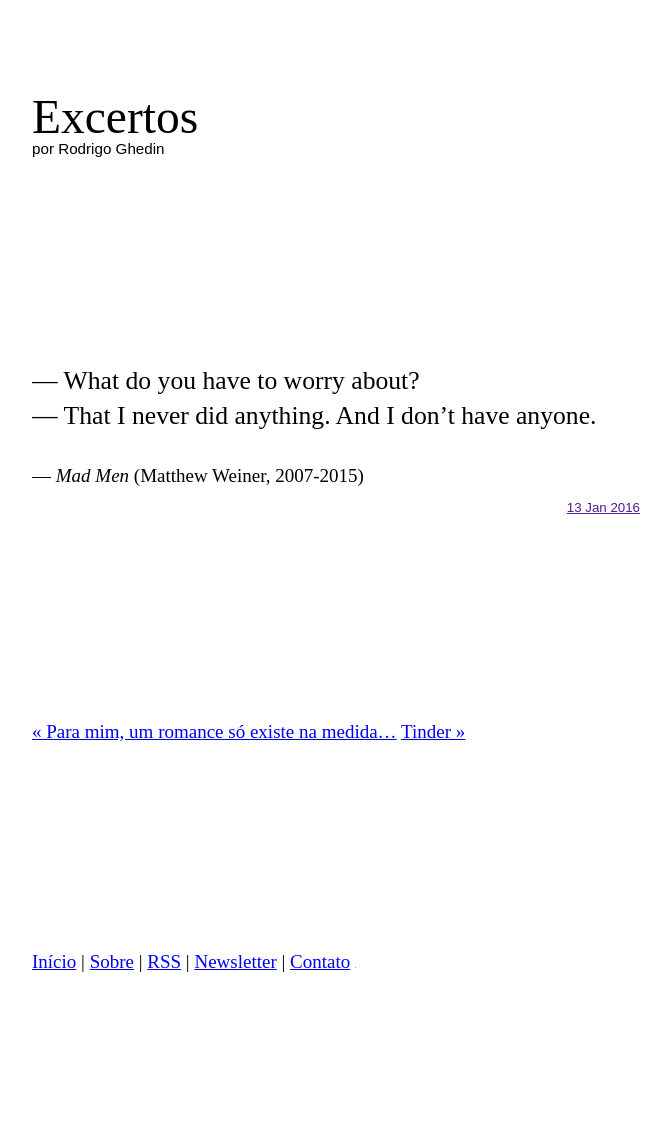
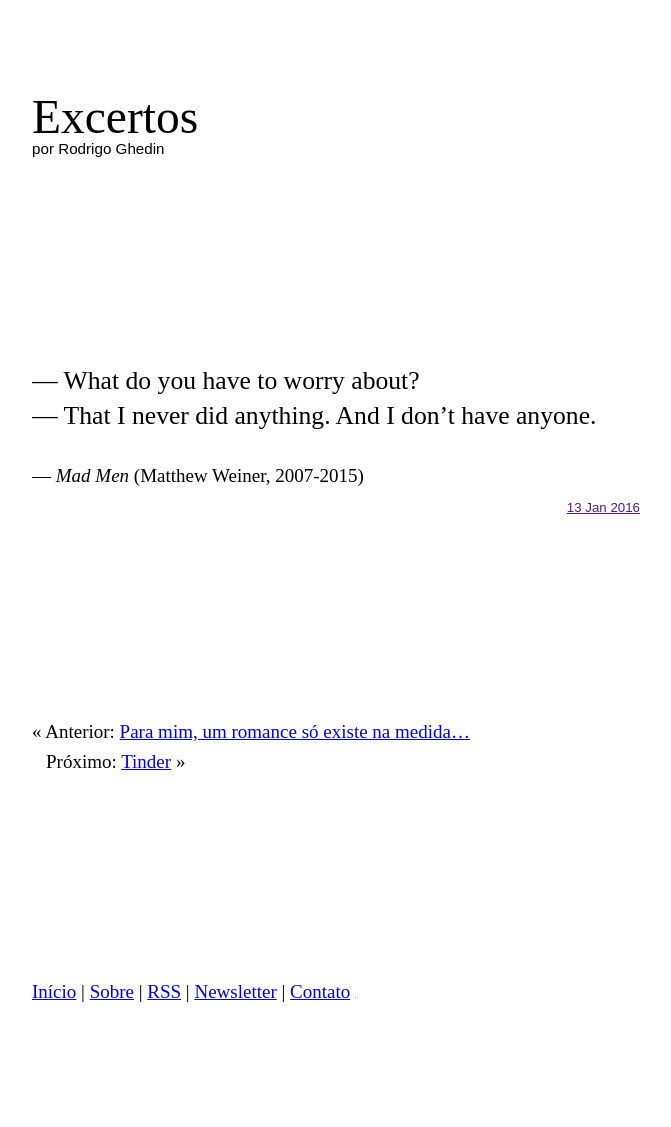
Before and after one commit to rghedin/rghedin.github.io, a Jekyll site: the page built from _posts/2016-01-13-what-do-you-have-to-worry-about.md, in a window 1280 px wide. Shown: the whole page, without its empty margins (304-975 px from the left). Built offline with Jekyll 4.4.1, drawn with Linux system fonts in a browser that asks for light colours; before the commit the page ends 1097 px from its top, so only the background shows below that.

Commit message:
Correção dos links de post anterior e próximo, de novo

```diff
--- a/_layouts/quote.html
+++ b/_layouts/quote.html
@@ -15,9 +15,9 @@ layout: default
 
 		<div class="pagination">
 		  {% if page.previous.url %}
-		    <a class="prev" href="{{page.previous.url}}">&laquo; {{page.previous.title}}</a>
+		    &laquo; Anterior: <a class="prev" href="{{page.previous.url}}">{{page.previous.title}}</a><br />
 		  {% endif %}
 		  {% if page.next.url %}
-		    <a class="next" href="{{page.next.url}}">{{page.next.title}} &raquo;</a>
+		    <span class="pagination-next">Próximo: <a class="next" href="{{page.next.url}}">{{page.next.title}}</a> &raquo;</span>
 		  {% endif %}
 		</div>
```
